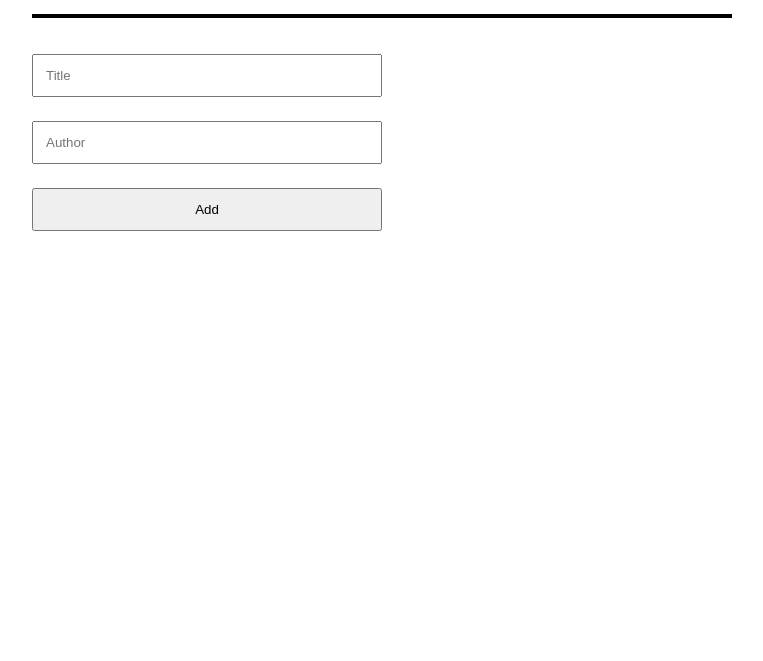
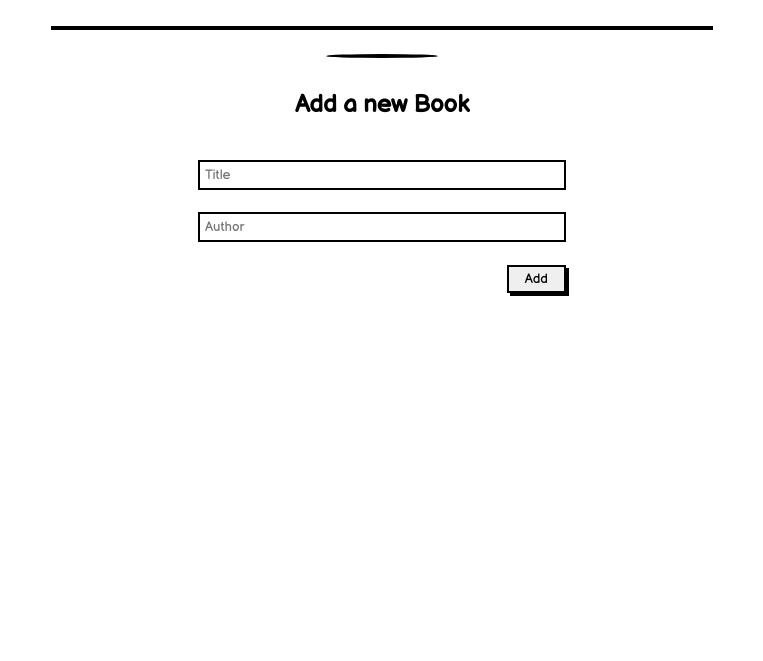
Before and after one commit to theodoku/Awesome-Books--1, a plain HTML site: page index.html in a window 1280 px wide. Shown: the part 139-800 px from the top of the page, without its empty margins (258-1021 px from the left). Drawn offline with Linux system fonts and the light colour scheme.

Commit message:
modified index.html and styles.css

```diff
--- a/index.html
+++ b/index.html
@@ -5,24 +5,28 @@
     <meta http-equiv="X-UA-Compatible" content="IE=edge">
     <meta name="viewport" content="width=device-width, initial-scale=1.0">
     <title>Awesome Book</title>
-
+    <!-- FONT BALSAMIQ LINK -->
+    <link href='https://fonts.googleapis.com/css?family=Balsamiq Sans' rel='stylesheet'>
     <!-- Custom CSS -->
     <link rel="stylesheet" href="./styles.css">
 </head>
 <body>
     <header>
-        <h1>Awesome Book</h1>
+        <h1>All Awesome Books</h1>
     </header>
-    <section>
-        <ul class="book-container">
+    <section class="books">
+        <ul id="book-container" class="book-container">
             <!-- Dynamic book list comes here -->
         </ul>
+    <hr>
     </section>
-    <section>
+
+    <section id="input-form">
+        <h2>Add a new Book</h2>
         <form id="add-book">
             <input type="text" name="title" id="title" placeholder="Title">
             <input type="text" name="author" id="author" placeholder="Author">
-            <input type="submit" value="Add">
+            <button type="submit" id="add-book"> Add </button>
         </form>
     </section>
 
--- a/styles.css
+++ b/styles.css
@@ -2,10 +2,10 @@
   margin: 0;
   padding: 0;
   box-sizing: border-box;
+  font-family: 'Balsamiq Sans', sans-serif;
 }
 
 body {
-  font-family: system-ui, -apple-system, BlinkMacSystemFont, 'Segoe UI', Roboto, Oxygen, Ubuntu, Cantarell, 'Open Sans', 'Helvetica Neue', sans-serif;
   max-width: 700px;
   margin: 80px auto;
 }
@@ -30,37 +30,89 @@ header > h1 {
 }
 
 .book-container {
-  border: 2px solid black;
+  width: 99%;
+  border: 2px #000 solid;
+  gap: 15px;
 }
 
-ul :nth-child(odd) {
-  background-color: #eee;
+.books {
+  display: flex;
+  flex-direction: column;
+  align-items: center;
+  padding: 1rem;
 }
 
-ul li {
+.book-container li {
   display: flex;
   flex-direction: row;
   align-items: center;
   justify-content: space-between;
-  padding: 24px 12px 10px ;
+  padding: 10px 5px 5px;
   border-bottom: 1px solid #ababab;
   list-style: none;
 }
 
+#book-container li:nth-child(odd) {
+  background: rgb(194, 187, 187);
+}
+
+hr {
+  width: 7rem;
+  background-color: #000;
+  border: 2px solid #000;
+  margin-top: 1.5rem;
+  border-radius: 50%;
+}
 
 .remove-btn {
-  max-width: 64px;
+  padding: 0 5px;
+  border: 2px solid;
+  box-shadow: 3px 3px black;
 }
 
 form {
-  margin: 24px 0;
   display: flex;
   flex-direction: column;
+  gap: 1.4rem;
+  width: 25rem;
+  margin: auto;
+  max-width: 100%;
+  margin-top: 1.1rem;
 }
 
-form input {
-  max-width: 350px;
-  min-height: 34px;
-  margin: 12px 0;
-  padding: 12px;
+#input-form {
+  display: flex;
+  flex-direction: column;
+  text-align: center;
+  padding: 1rem;
+  gap: 1.2rem;
 }
+
+input {
+  border: 2px #000 solid;
+  padding: 5px;
+}
+
+input ::placeholder {
+  color: #000;
+}
+
+button {
+  padding: 0 5px;
+  border: 2px solid;
+  box-shadow: 3px 3px black;
+}
+
+button:hover {
+  cursor: pointer;
+}
+
+#add-book {
+  padding: 0.25rem 1rem;
+  align-self: flex-end;
+}
+
+.book-info {
+  display: flex;
+  gap: 5px;
+}
```
